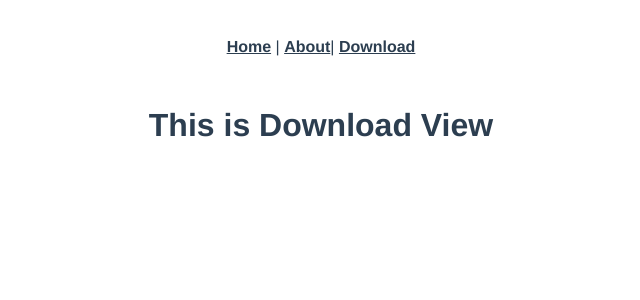
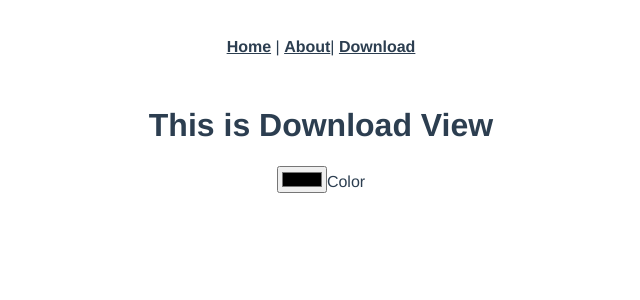
Before and after one commit to Son-Nguyen48/practice-git, a Vue app: page /download in a window 1280 px wide. Shown: the top 300 px of the page, without its empty margins (319-959 px from the left). Built offline with nearby package versions, Linux system fonts and the light colour scheme.

Commit message:
add an input and a label

```diff
--- a/src/views/DownloadView.vue
+++ b/src/views/DownloadView.vue
@@ -1,5 +1,9 @@
 <template>
-  <h1>This is Download View</h1>
+  <div>
+    <h1>This is Download View</h1>
+    <input type="color" name="color" id="color" />
+    <label for="color">Color</label>
+  </div>
 </template>
 
 <script>
```
